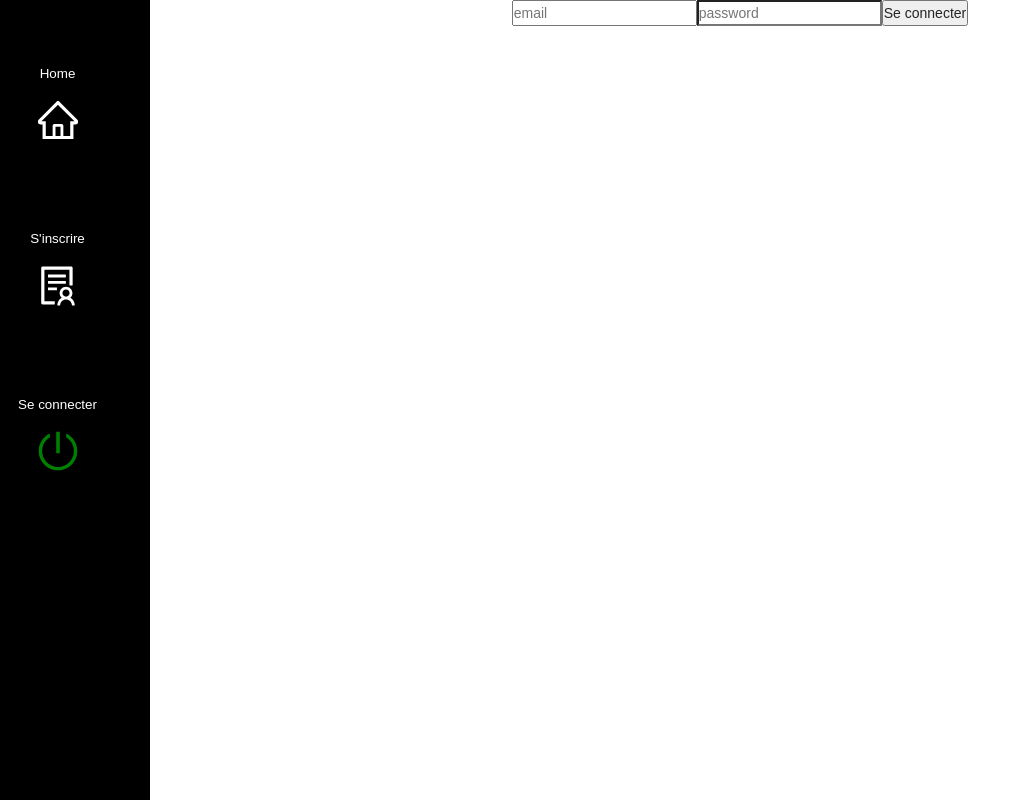
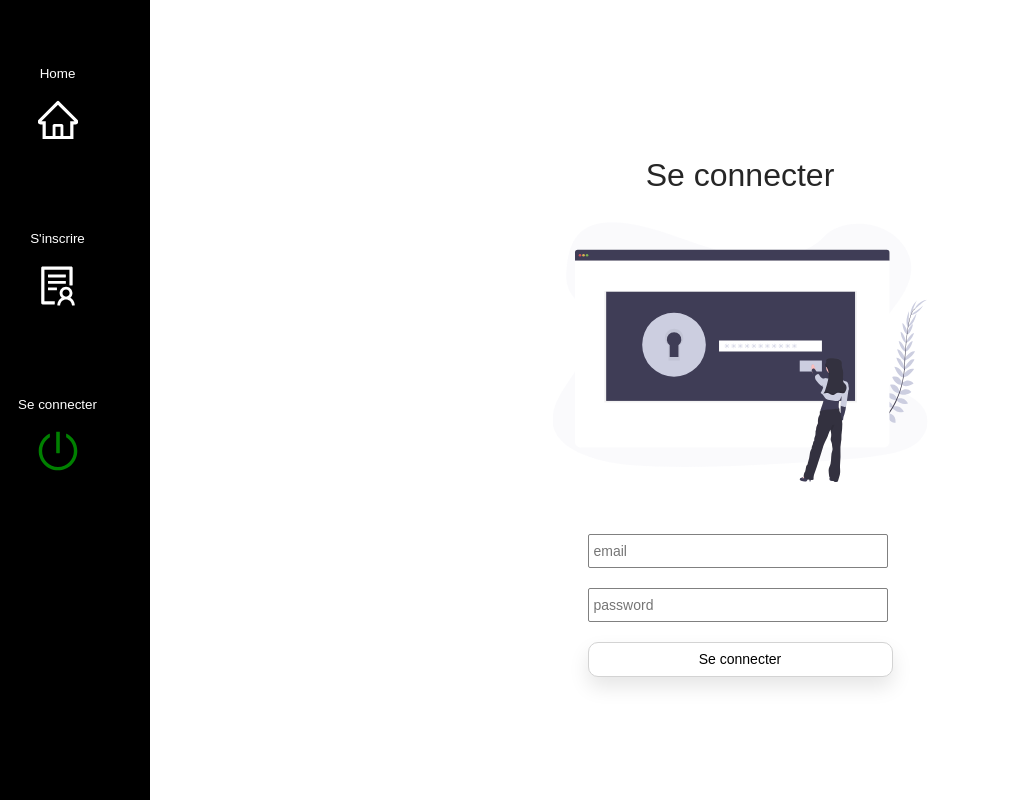
Before and after one commit to meltek13/Immo_agency_react, a React (Create React App) app: page /signIn in a window 1280 px wide. Shown: the whole page, without its empty margins (0-1012 px from the left). Built offline with nearby package versions, Linux system fonts and the light colour scheme.

Commit message:
added: img view signin

```diff
--- a/src/pages/sign_in/index.jsx
+++ b/src/pages/sign_in/index.jsx
@@ -4,6 +4,8 @@ import Cookies from "js-cookie";
 import { useSelector } from "react-redux";
 import {useDispatch } from "react-redux";
 import { logIn } from "store-redux/index";
+import signin_svg from 'assets/img/signin.svg';
+import './sign_in.css';
 
 const SignIn = () => {
     const [email, setEmail] = useState('');
@@ -52,11 +54,13 @@ const SignIn = () => {
 
     return (
         <div className="Register">
+          <h2 className="h2-signup">Se connecter</h2>
+          <img className='svg-signup' src={signin_svg} alt="illustration" />
 
-        <form>
-        <input className="input-log" type="Email" name="Email" placeholder="email" value={email} onChange={(e) => setEmail(e.target.value)} />
-        <input className="input-log" type="Password" name="Password" placeholder="password" value={password} onChange={(e) => setPassword(e.target.value)} />
-        <button className="button-log" type="submit" onClick={fetchFunction} >Se connecter</button>
+          <form>
+            <input className="input-log-signin" type="Email" name="Email" placeholder="email" value={email} onChange={(e) => setEmail(e.target.value)} />
+            <input className="input-log-signin" type="Password" name="Password" placeholder="password" value={password} onChange={(e) => setPassword(e.target.value)} />
+            <button className="btn-signin" type="submit" onClick={fetchFunction} >Se connecter</button>
       </form>
 
         </div>
--- a/src/pages/sign_in/sign_in.css
+++ b/src/pages/sign_in/sign_in.css
@@ -0,0 +1,31 @@
+
+.h2-signin{
+  font-size: 2rem;
+  margin-bottom: 50px;
+  margin-top: 150px;
+}
+.svg-signin{
+  position: relative;
+  transform: scale(2.5);
+  margin-bottom: 180px;
+  top: 50px;
+}
+#btn-signin {
+  position: relative;
+  color: red;
+  height: 35px;
+  width: 305px;
+  cursor: pointer;
+  background-color: white;
+  outline: none;
+  border-radius: 10px;
+  border: 1px solid lightgray;
+  padding-left: 10px;
+  padding-right: 10px;
+  box-shadow: 0 10px 20px rgba(0, 0, 0, 0.100);
+  transition: all 250ms ease-in-out;
+}
+#btn-signin:hover{
+  background-color: black;
+  color: white;
+}
--- a/src/pages/sign_up/sign_up.css
+++ b/src/pages/sign_up/sign_up.css
@@ -26,7 +26,7 @@
   margin-bottom: 180px;
   top: 50px;
 }
-.btn-signup {
+.btn-signin {
   position: relative;
   color: black;
   height: 35px;
@@ -41,7 +41,7 @@
   box-shadow: 0 10px 20px rgba(0, 0, 0, 0.100);
   transition: all 250ms ease-in-out;
 }
-.btn-signup:hover{
+.btn-signin:hover{
   background-color: black;
   color: white;
 }
```
